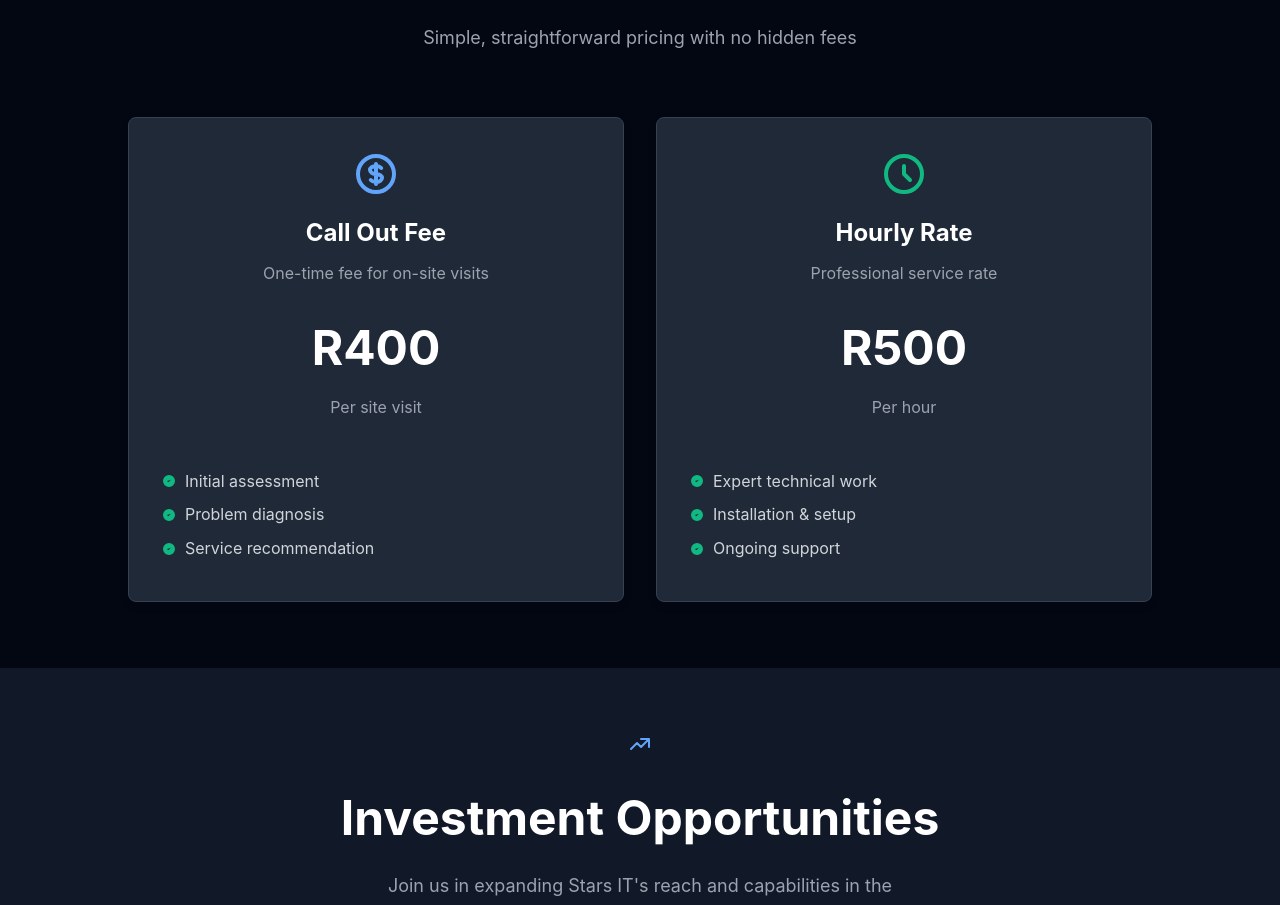
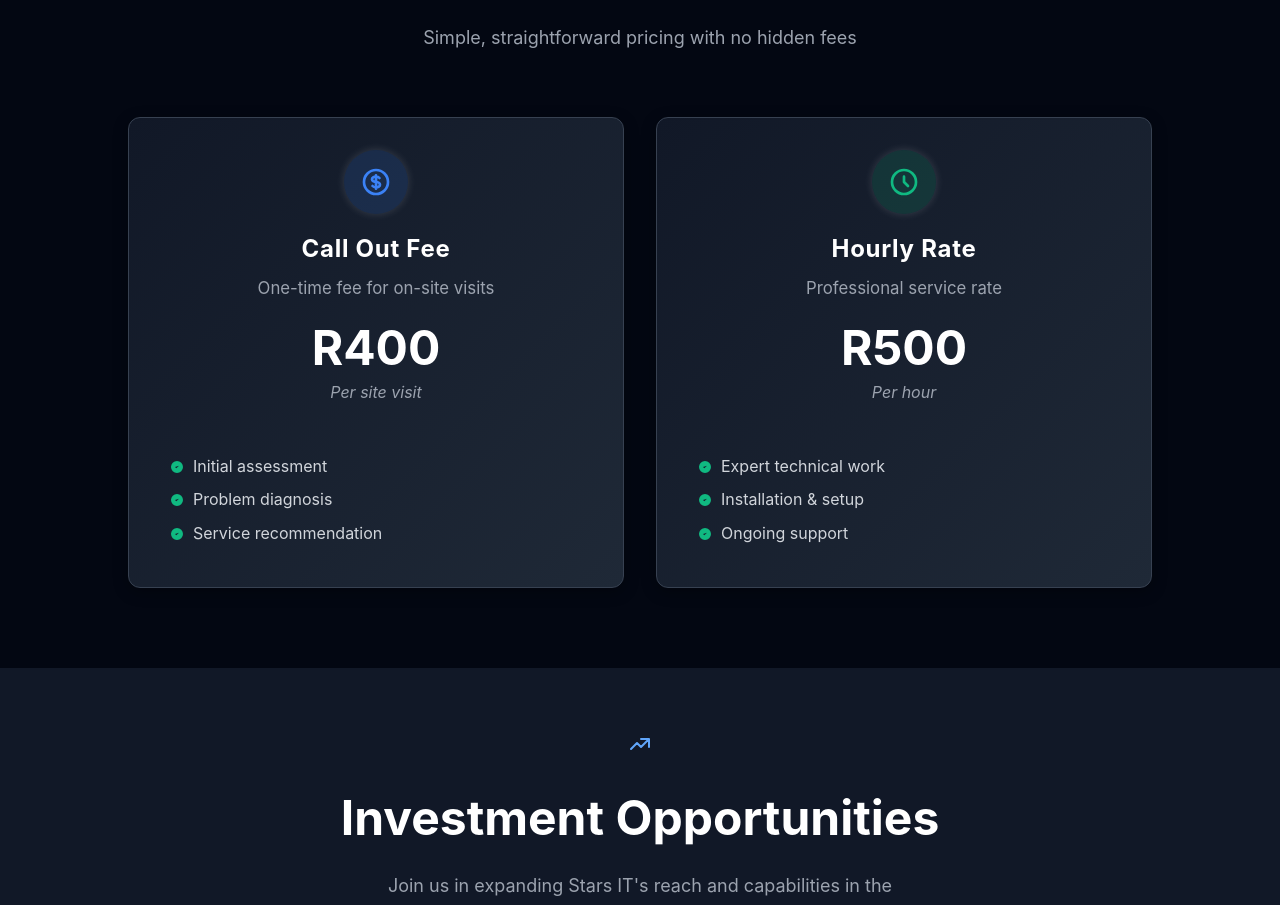
Before and after one commit to project-LKH/stars-it, a React (Create React App) app: page / in a window 1280 px wide. Shown: the part 1465-2370 px from the top of the page. Built offline with nearby package versions, Linux system fonts and the light colour scheme.

Commit message:
update: - pricing card style

```diff
--- a/src/components/sections/Pricing.css
+++ b/src/components/sections/Pricing.css
@@ -1,5 +1,5 @@
 #pricing {
-  min-height: 100vh; /* Ensure there's enough height */
+  min-height: 100vh; /* Ensure enough height */
   padding: 4rem 0;
 }
 
@@ -11,100 +11,134 @@
   margin: 0 auto;
 }
 
+/* Pricing card */
 .pricing-card {
-  opacity: 1; /* Ensure cards are visible initially */
-  background-color: #1f2937;
-  border: 1px solid #374151;
-  border-radius: 0.5rem;
-  padding: 2rem;
-  transition: all 0.3s ease;
+  background: linear-gradient(135deg, #111827, #1f2937); /* subtle gradient */
+  border-radius: 0.75rem;
+  padding: 2rem 2.5rem;
   display: flex;
   flex-direction: column;
   justify-content: space-between;
-  height: 100%; /* Ensure card fills the space */
-  animation: fadeIn 0.8s ease-in-out; /* Fade in animation */
+  box-shadow: 0 4px 15px rgba(0, 0, 0, 0.3);
+  transition: transform 0.3s ease, box-shadow 0.3s ease;
+  height: 100%;
+  color: #f9fafb; /* light text */
+  animation: fadeIn 0.8s ease-in-out;
+  opacity: 1;
+  border: 1px solid #374151;
 }
 
-/* Add a hover effect */
 .pricing-card:hover {
-  box-shadow: 0 20px 25px -5px rgba(0, 0, 0, 0.3);
+  transform: translateY(-8px);
+  box-shadow: 0 20px 40px rgba(0, 0, 0, 0.45);
 }
 
-/* Icon wrapper styles */
+/* Icon wrapper */
 .pricing-icon-wrapper {
-  margin: 0 auto 1rem;
+  width: 4rem;
+  height: 4rem;
+  margin: 0 auto 1.25rem;
+  border-radius: 50%;
+  background-color: rgba(255 255 255 / 0.1);
   display: flex;
+  align-items: center;
   justify-content: center;
+  color: inherit; /* inherit color for icon */
+  box-shadow: 0 0 8px rgba(255 255 255 / 0.15);
+  transition: background-color 0.3s ease;
+}
+/* Icon wrapper with base colors (always visible) */
+.pricing-icon-wrapper.blue {
+  background-color: rgba(59, 130, 246, 0.15); /* light blue background */
+  color: #3b82f6; /* blue icon color */
 }
 
-/* Icon styles */
-.pricing-icon {
-  width: 3rem;
-  height: 3rem;
+.pricing-icon-wrapper.green {
+  background-color: rgba(16, 185, 129, 0.15); /* light green background */
+  color: #10b981; /* green icon color */
 }
 
-/* Color styles based on plan color */
-.pricing-icon-wrapper.blue .pricing-icon {
-  color: #60a5fa;
+/* On hover, make the glow stronger */
+.pricing-icon-wrapper.blue:hover {
+  background-color: rgba(59, 130, 246, 0.3); /* stronger blue glow */
 }
 
-.pricing-icon-wrapper.green .pricing-icon {
-  color: #10b981;
+.pricing-icon-wrapper.green:hover {
+  background-color: rgba(16, 185, 129, 0.3); /* stronger green glow */
 }
 
-/* Title styles */
-.pricing-title {
-  font-size: 1.5rem;
-  font-weight: bold;
-  color: white;
-  margin-bottom: 0.5rem;
+/* Icon */
+.pricing-icon {
+  width: 2rem;
+  height: 2rem;
+  stroke-width: 2.5;
+  color: inherit;
 }
 
-/* Description styles */
-.pricing-description {
-  color: #9ca3af;
-  margin-bottom: 1rem;
+/* Title */
+.pricing-title {
+  font-size: 1.75rem;
+  font-weight: 700;
+  text-align: center;
+  margin-bottom: 0.5rem;
+  letter-spacing: 0.03em;
 }
 
-/* Price styles */
+/* Price */
 .pricing-price {
-  font-size: 3rem;
-  font-weight: bold;
-  color: white;
+  font-size: 3.5rem;
+  font-weight: 800;
+  text-align: center;
+  color: #e0e7ff; /* softer white */
   margin: 0.5rem 0;
+  line-height: 1;
 }
 
-/* Period styles */
+/* Period */
 .pricing-period {
+  font-size: 1rem;
   color: #9ca3af;
+  text-align: center;
   margin-bottom: 1.5rem;
+  font-style: italic;
 }
 
-/* Features list styles */
+/* Description */
+.pricing-description {
+  text-align: center;
+  color: #cbd5e1;
+  font-size: 1.05rem;
+  margin-bottom: 1.5rem;
+  line-height: 1.4;
+}
+
+/* Features list */
 .pricing-features {
   list-style: none;
-  text-align: left;
-  margin-top: 1.5rem;
+  padding-left: 0;
+  margin-top: auto;
+  color: #d1d5db;
+  font-size: 1rem;
 }
 
-/* Feature item styles */
+/* Feature item */
 .pricing-feature {
   display: flex;
   align-items: center;
-  gap: 0.5rem;
-  margin-bottom: 0.5rem;
+  gap: 0.75rem;
+  margin-bottom: 0.75rem;
   color: #d1d5db;
 }
 
-/* Checkmark icon styles */
+/* Checkmark icon */
 .check-icon {
-  width: 1rem;
-  height: 1rem;
+  width: 1.25rem;
+  height: 1.25rem;
   color: #10b981;
   flex-shrink: 0;
 }
 
-/* Simple fade-in animation */
+/* Fade-in animation */
 @keyframes fadeIn {
   from {
     opacity: 0;
```
